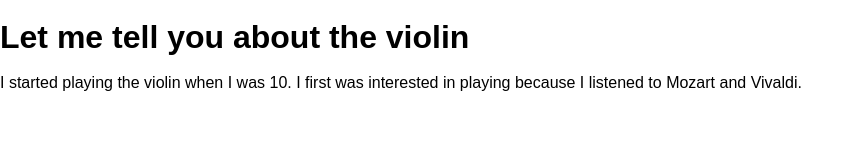
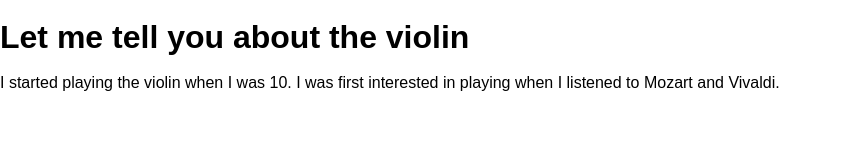
Before and after one commit to GarrettAnderson/my-hobbies, a website: page public/index.html in a window 1280 px wide. Shown: the whole page, without its empty margins (0-863 px from the left). Drawn offline with Linux system fonts and the light colour scheme.

Commit message:
updated the second sentence

```diff
--- a/public/index.html
+++ b/public/index.html
@@ -11,7 +11,7 @@
     <h1 class='hobbiesTitle'>Let me tell you about the violin</h1>
     <section>
       <p>
-        I started playing the violin when I was 10. I first was interested in playing because I listened to Mozart and Vivaldi.
+        I started playing the violin when I was 10. I was first interested in playing when I listened to Mozart and Vivaldi.
       </p>
     </section>
   </body>
```
